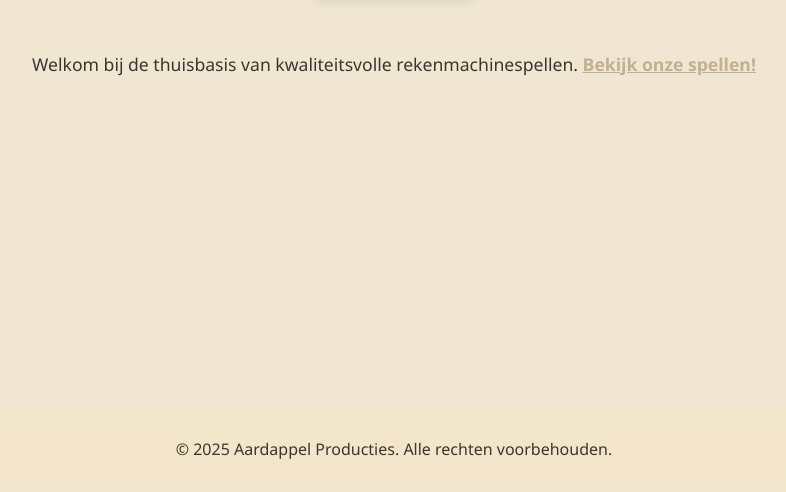
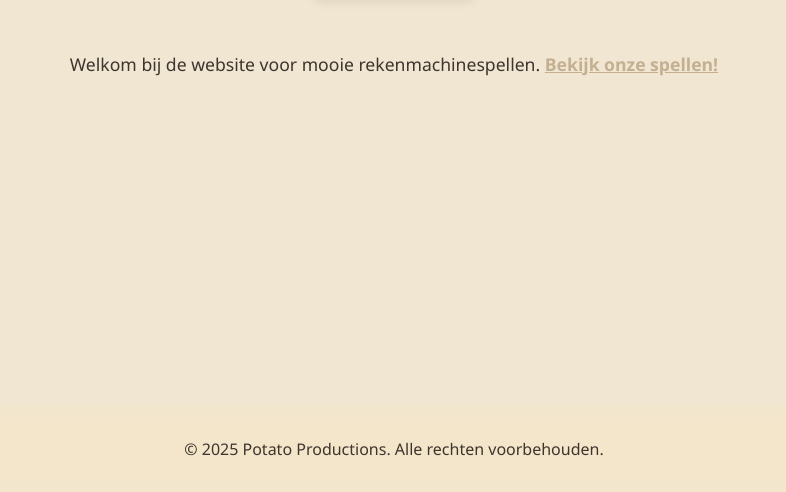
Before and after one commit to Tdgrovers/potatoproductionssite, a plain HTML site: page index.html in a window 1280 px wide. Shown: the part 308-800 px from the top of the page, without its empty margins (246-1032 px from the left). Drawn offline with Linux system fonts and the light colour scheme.

Commit message:
Update index.html

```diff
--- a/index.html
+++ b/index.html
@@ -17,13 +17,13 @@
     </header>
     <section class="hero">
         <img src="logo.png" alt="Aardappel Producties Logo" class="logo">
-        <p>Welkom bij de thuisbasis van kwaliteitsvolle rekenmachinespellen. <a href="games.html">Bekijk onze spellen!</a></p>
+        <p>Welkom bij de website voor mooie rekenmachinespellen. <a href="games.html">Bekijk onze spellen!</a></p>
     </section>
     <main>
 
     </main>
     <footer>
-        <p>&copy; 2025 Aardappel Producties. Alle rechten voorbehouden.</p>
+        <p>&copy; 2025 Potato Productions. Alle rechten voorbehouden.</p>
     </footer>
 </body>
 </html>
```
